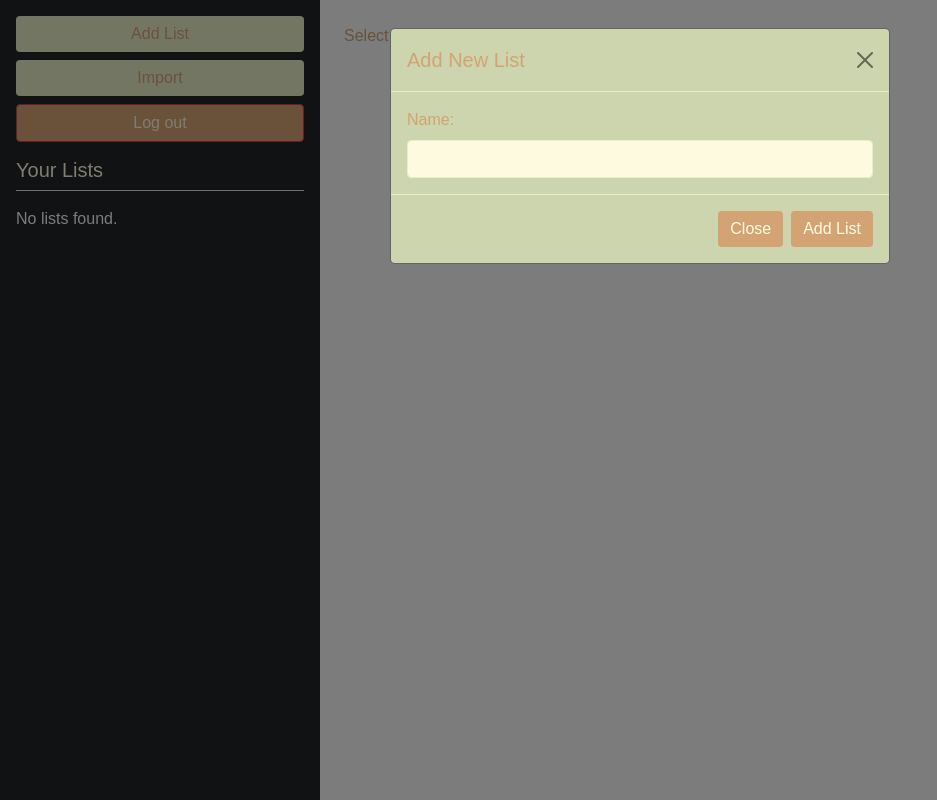
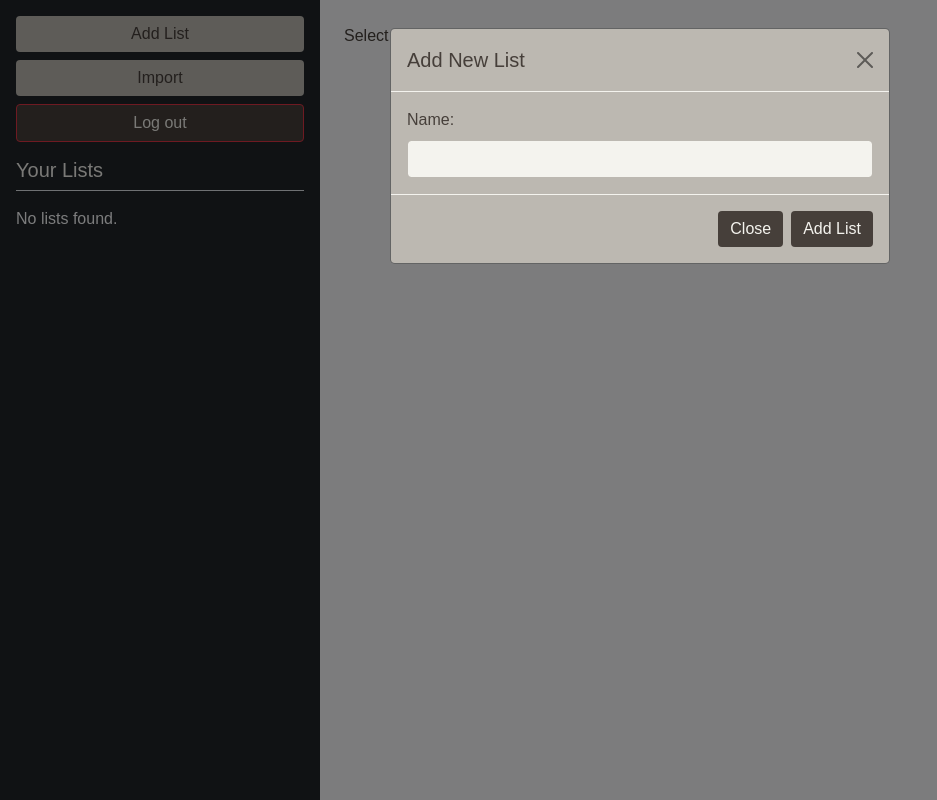
Before and after one commit to raina-SS/django-lists-management, a Django app: page /lists/ in a window 1280 px wide, after a click on "Add List". Shown: the whole page, without its empty margins (0-937 px from the left). Run offline with Django 5.2, Linux system fonts and the light colour scheme; the visitor is signed in with stand-in values (Sample User, id 1); data that the repository does not hold is empty.

Commit message:
Added import validations + Improved error handling & added logger config + Updated styles with new colour palette + Updated sample csv file

```diff
--- a/import-format.csv
+++ b/import-format.csv
@@ -1,5 +1,5 @@
 ListId,ListName,ItemName,IsCompleted,Color
-1,Grocery Shopping,Milk,False,#FFFFFF
+1,Grocery Shopping,Milk,False,#FFFF11
 1,Grocery Shopping,Eggs,True,
-2,To-Do,Finish report,,#FF5733
+2,To-Do,Finish report,,#F53
 3,Groceries,Apples,True,
--- a/lists/forms.py
+++ b/lists/forms.py
@@ -26,7 +26,7 @@ class EditItemForm(ModelForm):
 
 class ImportForm(forms.Form):
     # TODO: file size validation
-    file = forms.FileField(required=False, validators=[FileExtensionValidator(['csv'], 'Only .csv files are allowed')])
+    file = forms.FileField(validators=[FileExtensionValidator(['csv'], 'Only .csv files are allowed')])
     option = forms.ChoiceField(
         choices=[
             ('new-lists', 'Create all new Lists'),
--- a/lists/views.py
+++ b/lists/views.py
@@ -1,6 +1,7 @@
 import csv
 import re
 from io import TextIOWrapper
+from pprint import pformat
 
 from django.contrib.messages import error
 from django.http import HttpResponseBadRequest, JsonResponse
@@ -14,7 +15,7 @@ from lists.forms import ItemForm, EditItemForm, ImportForm
 from lists.models import List, Item
 import logging
 
-logger = logging.getLogger(__name__)
+logger = logging.getLogger('lists')
 
 
 @login_required(login_url='/')
@@ -168,7 +169,7 @@ def import_list(request):
                         return redirect('/lists')
 
                     lists_id_mapping = {}
-                    error_messages_mapping = {}
+                    validation_errors = {}
                     read_rows = 0
                     for row_number, row in enumerate(csv_reader, start=1):
                         row_error_messages = []
@@ -201,9 +202,11 @@ def import_list(request):
                                 row_error_messages.append('List Name or ID is should be provided!')
                             if row['ListId'] and not List.objects.filter(id=row['ListId']).exists():
                                 row_error_messages.append('List #"%s" does not exist!' % row['ListId'])
+                            if not row['ListId'] and not row['ListName']:
+                                row_error_messages.append('List Name is empty!')
 
                         if len(row_error_messages) > 0:
-                            error_messages_mapping[row_number] = row_error_messages
+                            validation_errors[row_number] = row_error_messages
                             continue
 
                         # Create item
@@ -227,17 +230,18 @@ def import_list(request):
                             new_item.list_id = lists_id_mapping[row['ListId']]
                         new_item.save()
 
+                    logger.info(f"Validation errors: \n{pformat(validation_errors)}")
                     # If too many errors, show only row numbers
-                    if len(error_messages_mapping) > 10:
+                    if len(validation_errors) > 10:
                         messages.error(request,
-                                       f"Error occurred while importing for rows {','.join(map(str, error_messages_mapping.keys()))}")
+                                       f"Error occurred while importing for rows {','.join(map(str, validation_errors.keys()))}")
                     else:
-                        for row_number in error_messages_mapping:
+                        for row_number in validation_errors:
                             messages.error(
                                 request,
-                                f"Error in adding data for row #{row_number}: {', '.join(error_messages_mapping[row_number])}",
+                                f"Error in adding data for row #{row_number}: {', '.join(validation_errors[row_number])}",
                             )
-                    imported_rows = read_rows - len(error_messages_mapping)
+                    imported_rows = read_rows - len(validation_errors)
                 messages.success(request, f"{imported_rows} row(s) imported from {request.FILES['file'].name}.")
             except Exception as e:
                 logger.error('Error in importing file %s\n%s', request.FILES['file'].name, e, exc_info=True)
--- a/static/styles/lists.css
+++ b/static/styles/lists.css
@@ -1,9 +1,9 @@
 :root {
-    --federal-blue: #d4a373ff;
-    --honolulu-blue: #faedcdff;
-    --pacific-cyan: #fefae0ff;
-    --non-photo-blue: #e9edc9ff;
-    --light-cyan: #ccd5aeff;
+    --taupe: #463f3aff;
+    --battleship-gray: #8a817cff;
+    --silver: #bcb8b1ff;
+    --isabelline: #f4f3eeff;
+    --melon: #e0afa0ff;
 }
 
 body {
@@ -12,67 +12,67 @@ body {
 
 /* Sidebar */
 .sidebar {
-    background-color: var(--federal-blue);
-    color: var(--pacific-cyan);
+    background-color: var(--taupe);
+    color: var(--isabelline);
     width: 25%;
     min-height: 100vh;
 }
 
 .sidebar h2 {
-    color: var(--pacific-cyan);
-    border-bottom: 2px solid var(--non-photo-blue);
+    color: var(--isabelline);
+    border-bottom: 2px solid var(--silver);
 }
 
 .sidebar .nav-link {
-    color: var(--pacific-cyan);
+    color: var(--isabelline);
 }
 
 .sidebar .nav-link:hover,
 .sidebar .nav-item.bg-secondary {
-    background-color: var(--light-cyan);
-    color: var(--federal-blue);
+    background-color: var(--silver);
+    color: var(--taupe);
 }
 
 /* Buttons */
 .btn-warning {
-    background-color: var(--non-photo-blue);
+    background-color: var(--silver);
     border: none;
-    color: var(--federal-blue);
+    color: var(--taupe);
 }
 
 .btn-warning:hover {
-    background-color: var(--honolulu-blue);
-    color: var(--federal-blue);
+    background-color: var(--isabelline);
+    color: var(--taupe);
 }
 
 .btn-danger {
-    background-color: var(--federal-blue);
-    color: var(--pacific-cyan);
+    background-color: var(--taupe);
+    color: var(--isabelline);
 }
 
 .btn-danger:hover {
-    background-color: var(--honolulu-blue);
-    color: var(--federal-blue);
+    background-color: var(--isabelline);
+    color: var(--taupe);
 }
 
 /* Main Content */
 .content {
-    background-color: var(--pacific-cyan);
-    color: var(--federal-blue);
+    background-color: var(--isabelline);
+    color: var(--taupe);
     padding: 2rem;
 }
 
 .content h2 {
-    color: var(--federal-blue);
+    color: var(--taupe);
 }
 
 .list-group-item {
-    border: 1px solid var(--honolulu-blue);
-    color: var(--federal-blue);
+    border: 1px solid var(--silver);
+    color: var(--taupe);
 }
 
 .list-group-item:hover {
-    background-color: var(--light-cyan);
+    background-color: var(--silver);
 }
 
 .list-group-item .item-name:hover {
@@ -81,55 +81,55 @@ body {
 
 /* Modals */
 .modal-content {
-    background-color: var(--light-cyan);
-    color: var(--federal-blue);
+    background-color: var(--silver);
+    color: var(--taupe);
 }
 
 .modal-header {
-    border-bottom: 1px solid var(--non-photo-blue);
+    border-bottom: 1px solid var(--isabelline);
 }
 
 .modal-footer {
-    border-top: 1px solid var(--non-photo-blue);
+    border-top: 1px solid var(--isabelline);
 }
 
 .btn-close {
-    color: var(--federal-blue);
+    color: var(--taupe);
 }
 
 .modal-footer .btn-primary,
 .modal-footer .btn-secondary {
-    background-color: var(--federal-blue);
+    background-color: var(--taupe);
     border: none;
-    color: var(--pacific-cyan);
+    color: var(--isabelline);
 }
 
 .modal-footer .btn-primary:hover,
 .modal-footer .btn-secondary:hover {
-    background-color: var(--honolulu-blue);
-    color: var(--federal-blue);
+    background-color: var(--isabelline);
+    color: var(--taupe);
 }
 
 /* Sorting Dropdown */
 .form-select {
-    background-color: var(--non-photo-blue);
-    border: 1px solid var(--honolulu-blue);
-    color: var(--federal-blue);
+    background-color: var(--silver);
+    border: 1px solid var(--isabelline);
+    color: var(--taupe);
 }
 
 .form-select:focus {
-    border-color: var(--light-cyan);
-    box-shadow: 0 0 0 0.2rem rgba(76, 115, 102, 0.25);
+    border-color: var(--silver);
+    box-shadow: 0 0 0 0.2rem rgba(136, 128, 116, 0.25);
 }
 
 /* Input Fields */
 .form-control {
-    background-color: var(--pacific-cyan);
-    border: 1px solid var(--non-photo-blue);
-    color: var(--federal-blue);
+    background-color: var(--isabelline);
+    border: 1px solid var(--silver);
+    color: var(--taupe);
 }
 
 .form-control:focus {
-    border-color: var(--light-cyan);
-    box-shadow: 0 0 0 0.2rem rgba(76, 115, 102, 0.25);
+    border-color: var(--silver);
+    box-shadow: 0 0 0 0.2rem rgba(136, 128, 116, 0.25);
 }
```
Also changed, not shown: listsmanagement/settings.py (+17 -0 lines), static/styles/users.css (+19 -17 lines).
